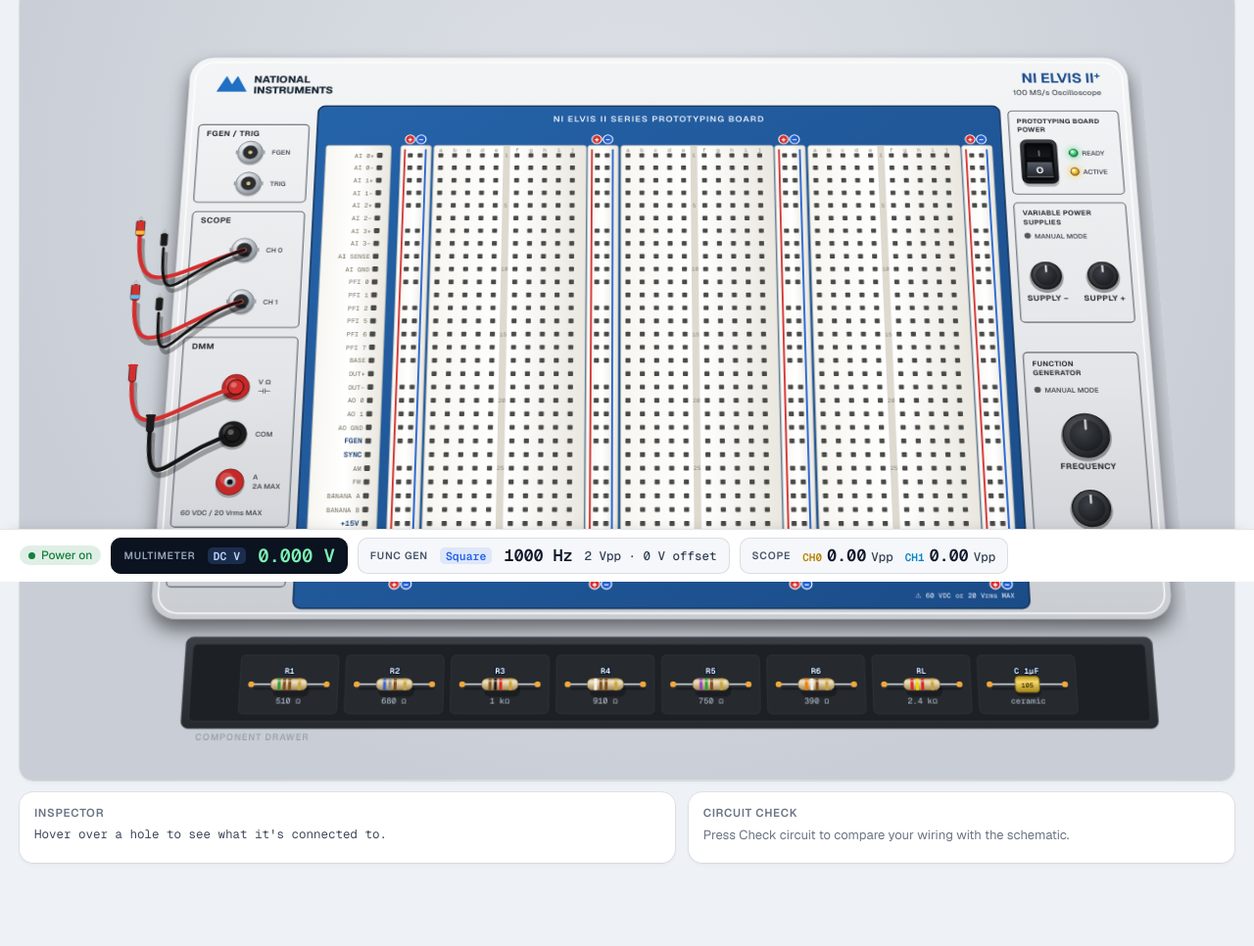
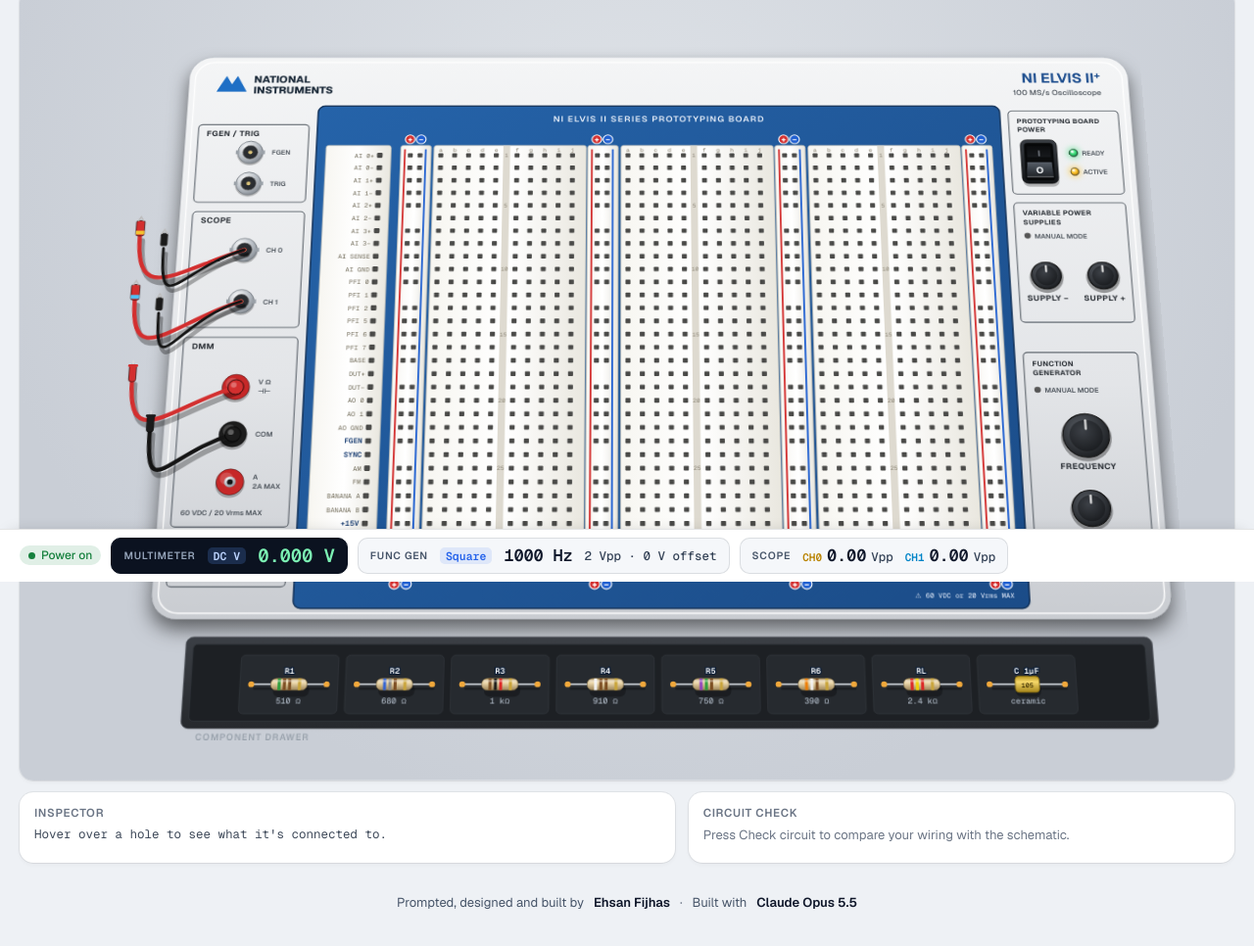
Before and after one commit to 3HSANN/3HSANN, a plain HTML site: page vibe-coded/ele211-lab-simulator/index.html in a window 1280 px wide. Shown: the part 206-1172 px from the top of the page at 98% size. Drawn offline with nearby package versions, Linux system fonts and the light colour scheme.

Commit message:
Add credits: prompted, designed and built by Ehsan Fijhas, built with Claude Opus 5.5
Co-Authored-By: Claude Opus 5.5 <noreply@anthropic.com>
Claude-Session: https://claude.ai/code/session_01FdboXTViVHU9F3gpTqGbEh

```diff
--- a/vibe-coded/ele211-lab-simulator/index.html
+++ b/vibe-coded/ele211-lab-simulator/index.html
@@ -112,6 +112,9 @@ svg#bb{display:block;width:100%;height:auto;touch-action:none;user-select:none;-
 .ro2 .ch{display:flex;align-items:baseline;gap:5px}.ro2 .ch b{font:700 11px var(--mono)}
 .ro2.warn{background:color-mix(in oklab,var(--bad) 9%,white);border-color:color-mix(in oklab,var(--bad) 30%,white);color:var(--bad);font:500 12.5px var(--sans);white-space:normal;min-width:220px}
 .pill{align-self:center}
+.credits{max-width:1500px;width:100%;margin:0 auto;padding:4px 20px 18px;display:flex;flex-wrap:wrap;justify-content:center;gap:4px 10px;font:400 13px var(--sans);color:#475569}
+.credits b{color:var(--ink);font-weight:600}
+.credits span{color:var(--faint)}
 .sbwrap{max-width:1500px;margin:0 auto;display:flex;align-items:center;gap:10px;padding-right:20px}.sbwrap .pcstrip{flex:1;margin:0}
 .pill.visits{white-space:nowrap;color:#334155;background:#e2e7ee}
 .pill{display:inline-flex;align-items:center;gap:6px;font:500 12px var(--sans);padding:2px 9px;border-radius:999px;background:var(--sunken);color:var(--muted)}
@@ -389,6 +392,7 @@ window.ANALYTICS={goatcounter:"3hsannn",showCount:true};
     <section class="panel" id="wsPanel"></section>
   </section>
 </main>
+<div class="credits">Prompted, designed and built by <b>Ehsan Fijhas</b><span aria-hidden="true">·</span>Built with <b>Claude Opus 5.5</b></div>
 <footer class="statusbar"><div class="sbwrap"><div class="pcstrip" id="pcstrip"></div><span class="pill visits" id="visits" hidden></span></div></footer>
 </div>
 
```
Also changed, not shown: index.html (+3 -1 lines).
